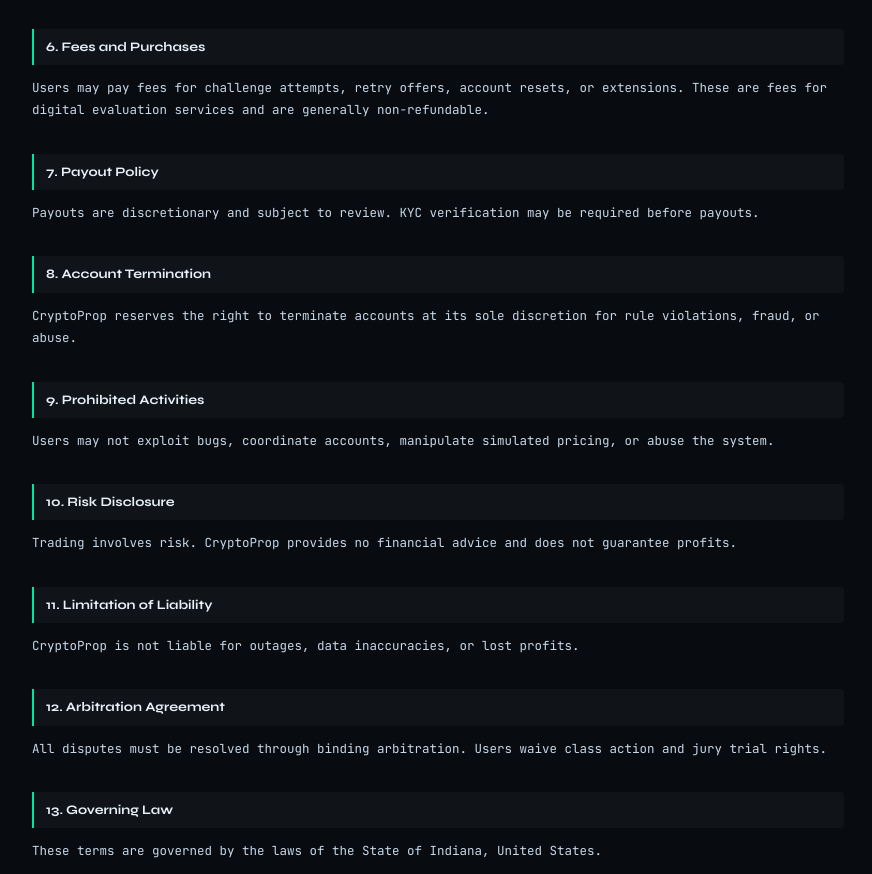
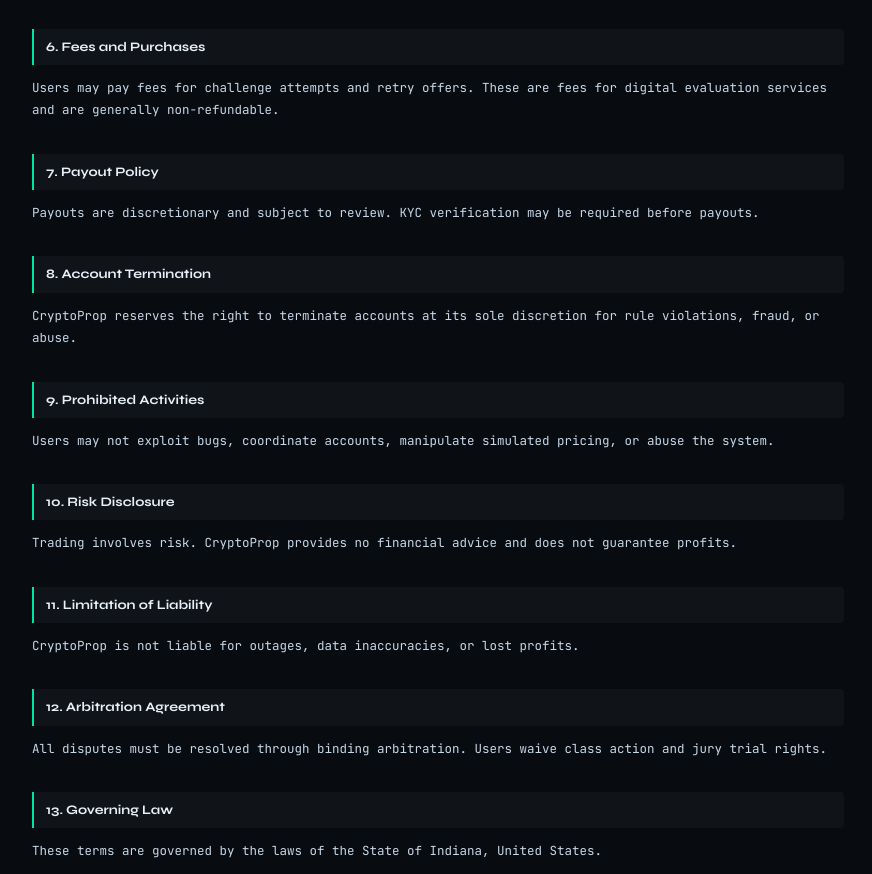
Before and after one commit to fryzack25-gif/cryptoprop, a website: page cryptoprop/legal.html in a window 1280 px wide. Shown: the part 886-1760 px from the top of the page, without its empty margins (322-1194 px from the left). Drawn offline with Linux system fonts and the light colour scheme; no server answers.

Commit message:
Update legal.html

```diff
--- a/cryptoprop/legal.html
+++ b/cryptoprop/legal.html
@@ -154,7 +154,7 @@
 
       <div class="policy-section">
         <h2>6. Fees and Purchases</h2>
-        <p>Users may pay fees for challenge attempts, retry offers, account resets, or extensions. These are fees for digital evaluation services and are generally non-refundable.</p>
+        <p>Users may pay fees for challenge attempts and retry offers. These are fees for digital evaluation services and are generally non-refundable.</p>
       </div>
 
       <div class="policy-section">
```
